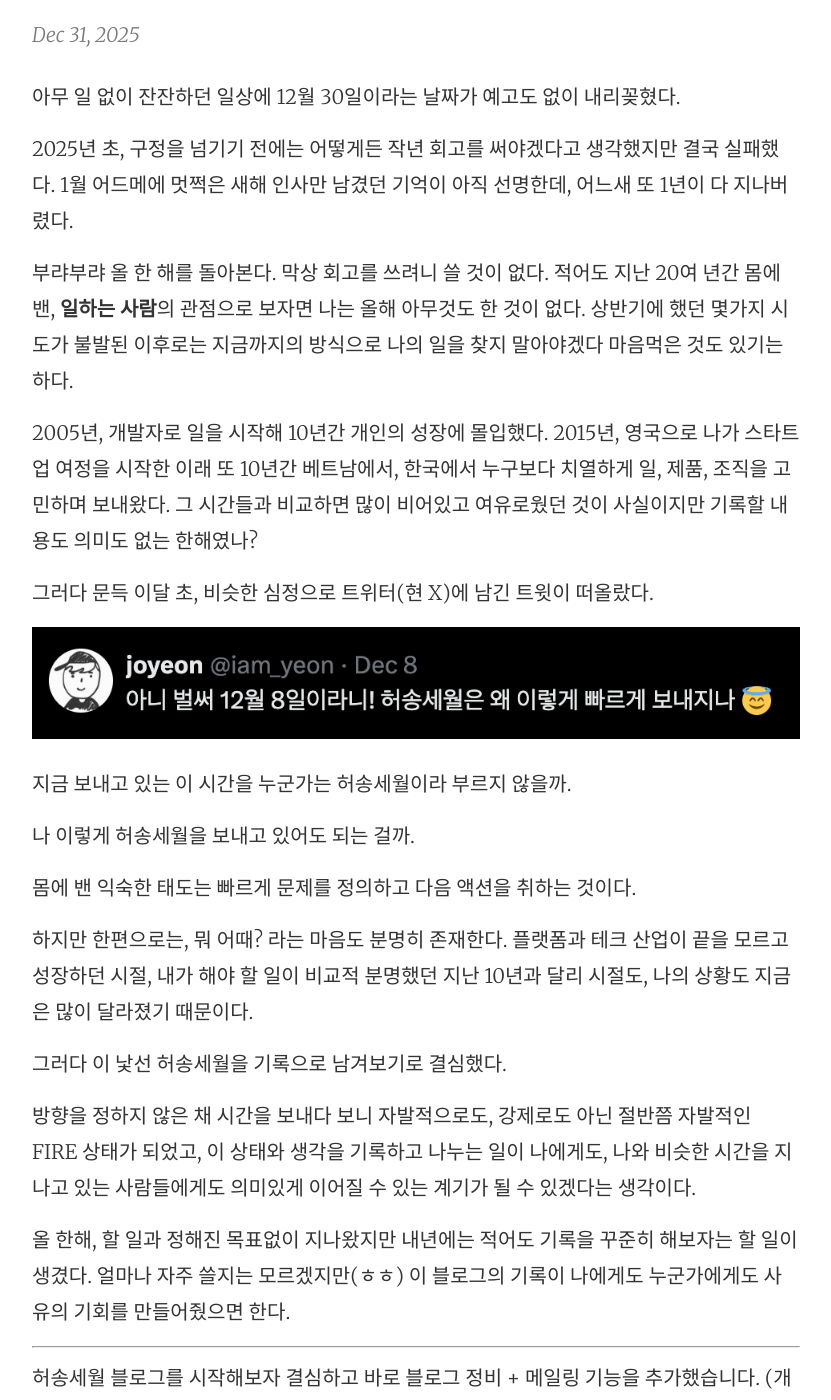
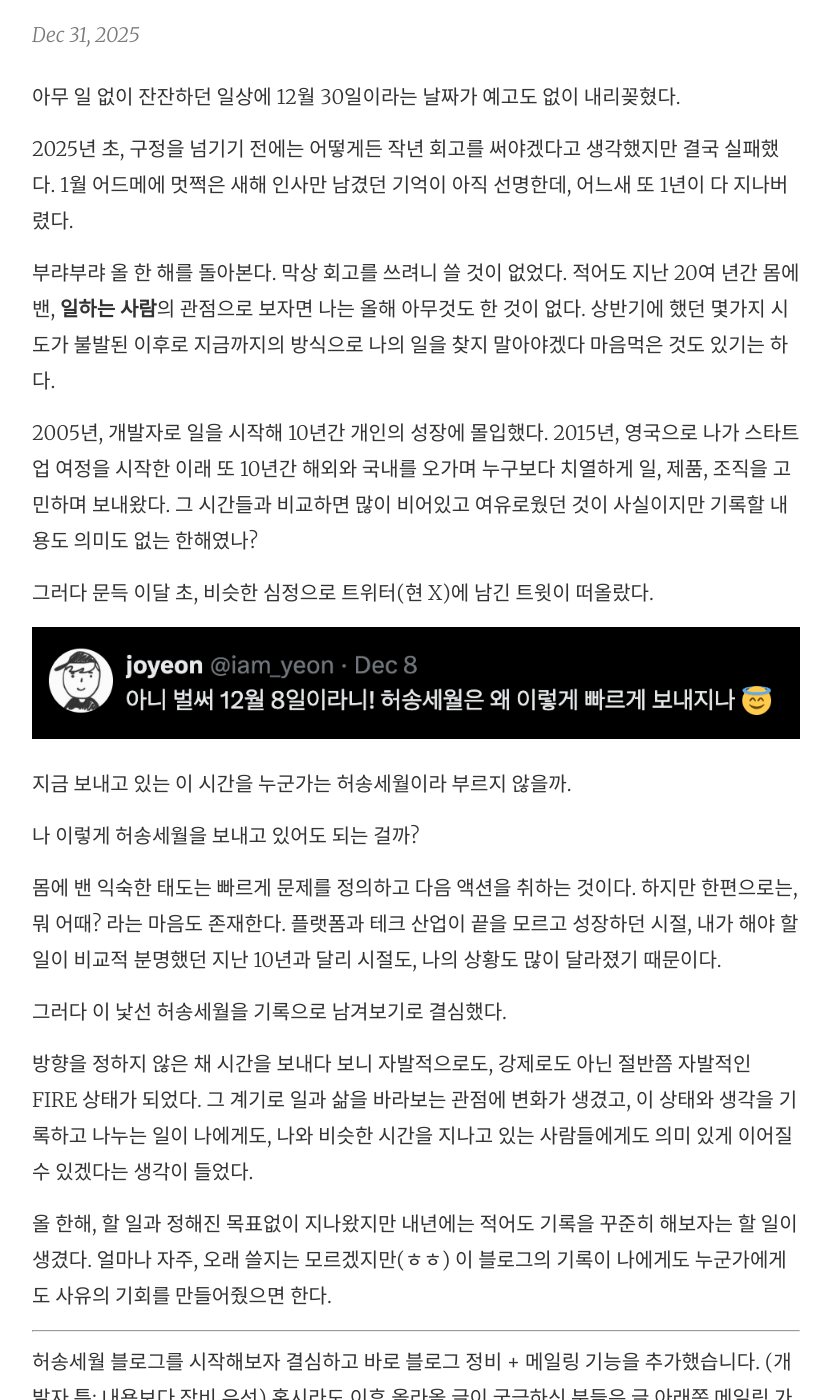
Before and after one commit to joyeon/joyeon.github.io, a Jekyll site: the page built from _posts/2025-12-31-new-blog.md, in a window 1280 px wide and 1400 px high, scrolled down 420 px. Shown: the whole window, without its empty margins (224-1055 px from the left). Built offline with Jekyll 4.4.1, drawn with Linux system fonts in a browser that asks for light colours; some of the changed text lies outside the part shown.

Commit message:
Revise blog post for clarity and updates
Updated the blog post to refine language and improve clarity.

```diff
--- a/_posts/2025-12-31-new-blog.md
+++ b/_posts/2025-12-31-new-blog.md
@@ -7,9 +7,9 @@ title:  "블로그 다시 다시 시작 : 허송세월"
 
 2025년 초, 구정을 넘기기 전에는 어떻게든 작년 회고를 써야겠다고 생각했지만 결국 실패했다. 1월 어드메에 멋쩍은 새해 인사만 남겼던 기억이 아직 선명한데, 어느새 또 1년이 다 지나버렸다.
 
-부랴부랴 올 한 해를 돌아본다. 막상 회고를 쓰려니 쓸 것이 없다. 적어도 지난 20여 년간 몸에 밴, **일하는 사람**의 관점으로 보자면 나는 올해 아무것도 한 것이 없다. 상반기에 했던 몇가지 시도가 불발된 이후로는 지금까지의 방식으로 나의 일을 찾지 말아야겠다 마음먹은 것도 있기는 하다.
+부랴부랴 올 한 해를 돌아본다. 막상 회고를 쓰려니 쓸 것이 없었다. 적어도 지난 20여 년간 몸에 밴, **일하는 사람**의 관점으로 보자면 나는 올해 아무것도 한 것이 없다. 상반기에 했던 몇가지 시도가 불발된 이후로 지금까지의 방식으로 나의 일을 찾지 말아야겠다 마음먹은 것도 있기는 하다.
 
-2005년, 개발자로 일을 시작해 10년간 개인의 성장에 몰입했다. 2015년, 영국으로 나가 스타트업 여정을 시작한 이래 또 10년간 베트남에서, 한국에서 누구보다 치열하게 일, 제품, 조직을 고민하며 보내왔다. 그 시간들과 비교하면 많이 비어있고 여유로웠던 것이 사실이지만 기록할 내용도 의미도 없는 한해였나?
+2005년, 개발자로 일을 시작해 10년간 개인의 성장에 몰입했다. 2015년, 영국으로 나가 스타트업 여정을 시작한 이래 또 10년간 해외와 국내를 오가며 누구보다 치열하게 일, 제품, 조직을 고민하며 보내왔다. 그 시간들과 비교하면 많이 비어있고 여유로웠던 것이 사실이지만 기록할 내용도 의미도 없는 한해였나?
 
 그러다 문득 이달 초, 비슷한 심정으로 트위터(현 X)에 남긴 트윗이 떠올랐다.
 
@@ -17,22 +17,18 @@ title:  "블로그 다시 다시 시작 : 허송세월"
 
 지금 보내고 있는 이 시간을 누군가는 허송세월이라 부르지 않을까.
 
-나 이렇게 허송세월을 보내고 있어도 되는 걸까.
+나 이렇게 허송세월을 보내고 있어도 되는 걸까?
 
-몸에 밴 익숙한 태도는 빠르게 문제를 정의하고 다음 액션을 취하는 것이다.
-
-하지만 한편으로는, 뭐 어때? 라는 마음도 분명히 존재한다.
-플랫폼과 테크 산업이 끝을 모르고 성장하던 시절, 내가 해야 할 일이 비교적 분명했던 지난 10년과 달리 시절도, 나의 상황도 지금은 많이 달라졌기 때문이다.
+몸에 밴 익숙한 태도는 빠르게 문제를 정의하고 다음 액션을 취하는 것이다. 하지만 한편으로는, 뭐 어때? 라는 마음도 존재한다.
+플랫폼과 테크 산업이 끝을 모르고 성장하던 시절, 내가 해야 할 일이 비교적 분명했던 지난 10년과 달리 시절도, 나의 상황도 많이 달라졌기 때문이다.
 
 그러다 이 낯선 허송세월을 기록으로 남겨보기로 결심했다.
 
-방향을 정하지 않은 채 시간을 보내다 보니 자발적으로도, 강제로도 아닌
-절반쯤 자발적인 FIRE 상태가 되었고, 이 상태와 생각을 기록하고 나누는 일이
-나에게도, 나와 비슷한 시간을 지나고 있는 사람들에게도 의미있게 이어질 수 있는 계기가 될 수 있겠다는 생각이다.
+방향을 정하지 않은 채 시간을 보내다 보니 자발적으로도, 강제로도 아닌 절반쯤 자발적인 FIRE 상태가 되었다. 그 계기로 일과 삶을 바라보는 관점에 변화가 생겼고, 이 상태와 생각을 기록하고 나누는 일이 나에게도, 나와 비슷한 시간을 지나고 있는 사람들에게도 의미 있게 이어질 수 있겠다는 생각이 들었다.
 
-올 한해, 할 일과 정해진 목표없이 지나왔지만 내년에는 적어도 기록을 꾸준히 해보자는 할 일이 생겼다. 얼마나 자주 쓸지는 모르겠지만(ㅎㅎ) 이 블로그의 기록이 나에게도 누군가에게도 사유의 기회를 만들어줬으면 한다.
+올 한해, 할 일과 정해진 목표없이 지나왔지만 내년에는 적어도 기록을 꾸준히 해보자는 할 일이 생겼다. 얼마나 자주, 오래 쓸지는 모르겠지만(ㅎㅎ) 이 블로그의 기록이 나에게도 누군가에게도 사유의 기회를 만들어줬으면 한다.
 
 ---
 
 
-허송세월 블로그를 시작해보자 결심하고 바로 블로그 정비 + 메일링 기능을 추가했습니다. (개발자 특: 내용보다 장비 우선 😅) 혹시라도 이후 올라올 글이 궁금하신 분들은 글 아래쪽 메일링 가입 폼에 이메일 주소를 남겨주세요. 새 글이 올라오면 조용히 알려드리겠습니다.
+허송세월 블로그를 시작해보자 결심하고 바로 블로그 정비 + 메일링 기능을 추가했습니다. (개발자 특: 내용보다 장비 우선) 혹시라도 이후 올라올 글이 궁금하신 분들은 글 아래쪽 메일링 가입 폼에 이메일 주소를 남겨주세요. 새 글이 올라오면 알려드리겠습니다.
```
